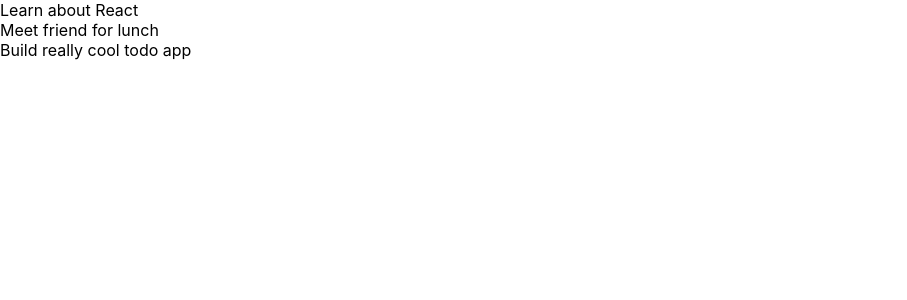
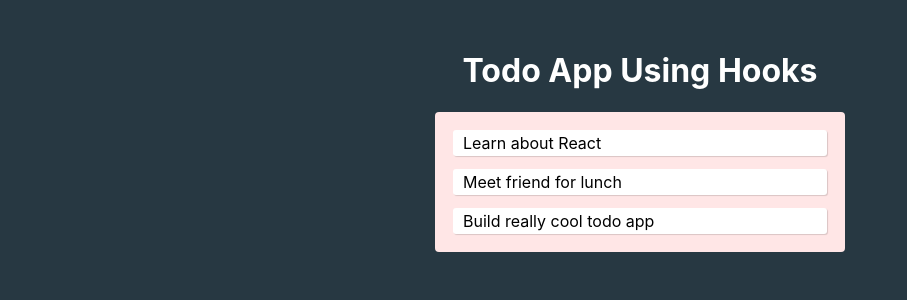
Before and after one commit to jburger69/react-hooks-todo, a React (Create React App) app: page / in a window 1280 px wide. Shown: the top 300 px of the page, without its empty margins (0-907 px from the left). Built offline with nearby package versions, Linux system fonts and the light colour scheme.

Commit message:
import CSS file for app, change project to app

```diff
--- a/src/App.js
+++ b/src/App.js
@@ -1,4 +1,5 @@
 import React, { useState } from 'react';
+import './App.css';
 
 function Todo({ todo, index }) {
   return(
@@ -24,6 +25,7 @@
 
   return(
     <div className="app">
+      <h1 className="header-text">Todo App Using Hooks</h1>
       <div className="todo-list">
         {todos.map((todo, index) => (
           <Todo key={index} index={index} todo={todo} />
```
